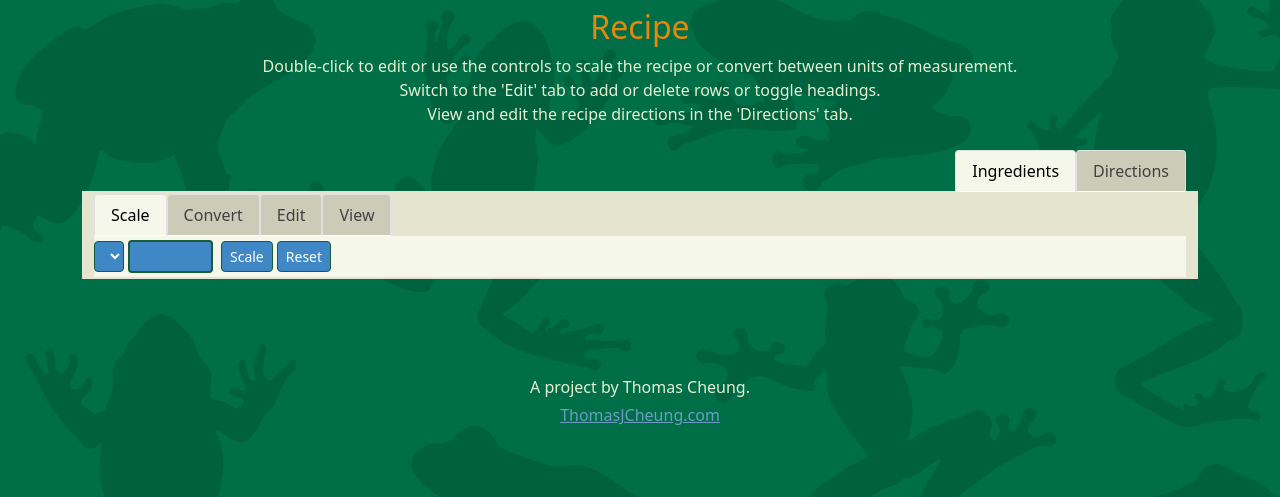
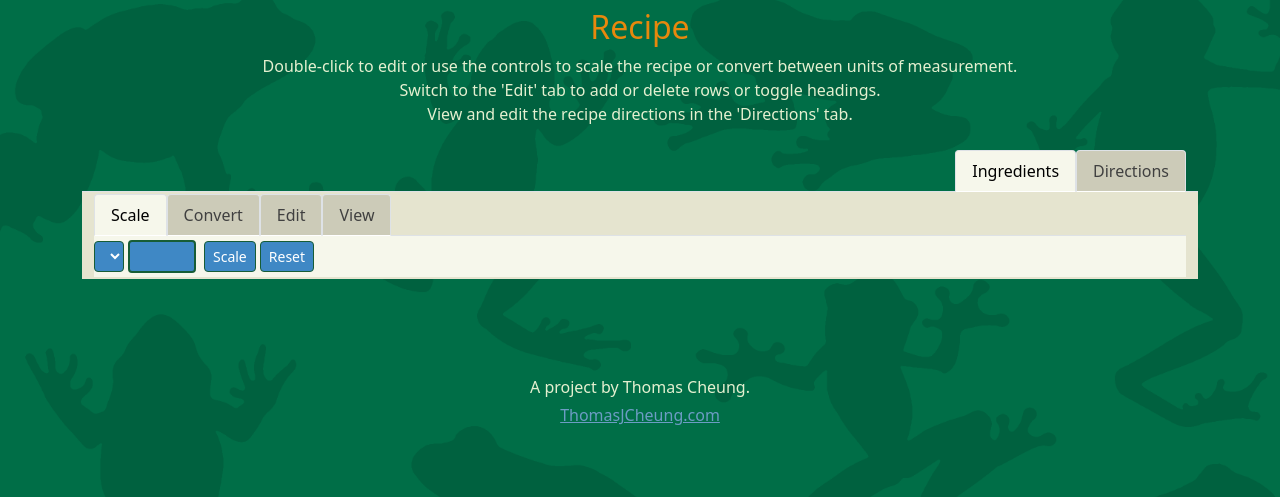
Before and after one commit to tomonymous/RecipeConverter, a Django app: template converter/templates/search.html in a window 1280 px wide. Shown: the part 56-553 px from the top of the page. Run offline with Django 4.2, Linux system fonts and the light colour scheme; the template is opened without the code that fills it, so the values that code supplies are empty; some libraries are stand-ins or nearby versions.

Commit message:
scale menu tweaks

```diff
--- a/converter/templates/search.html
+++ b/converter/templates/search.html
@@ -80,11 +80,11 @@
                                     <select class="form-select-sm" aria-label="Ingredient select" name="ingredients" id="ingredients" style="border-style: solid; border-radius: 4px; color:white; border-color: #175d36; background-color: #3F88C5"></select>
                                 </div>
                                 <div class="col">
-                                    <input class="form-control-sm" name="scale" id="scale" size="3" style="border-style: solid; border-radius: 4px; color:white; border-color: #175d36; background-color: #3F88C5; text-align: right"></input>
+                                    <input class="form-control-sm" name="scale" id="scale" size="1" style="border-style: solid; border-radius: 4px; color:white; border-color: #175d36; background-color: #3F88C5; text-align: right"></input>
                                 </div>
                                 <div class="col">
                                     <div class="row align-items-center">
-                                        <div class="col" name="scaleUnit" id="scaleUnit"></div>
+                                        <div class="col" name="scaleUnit" id="scaleUnit" style="color: black; "></div>
                                     </div>
                                 </div>
                                 <div class="col">
```
